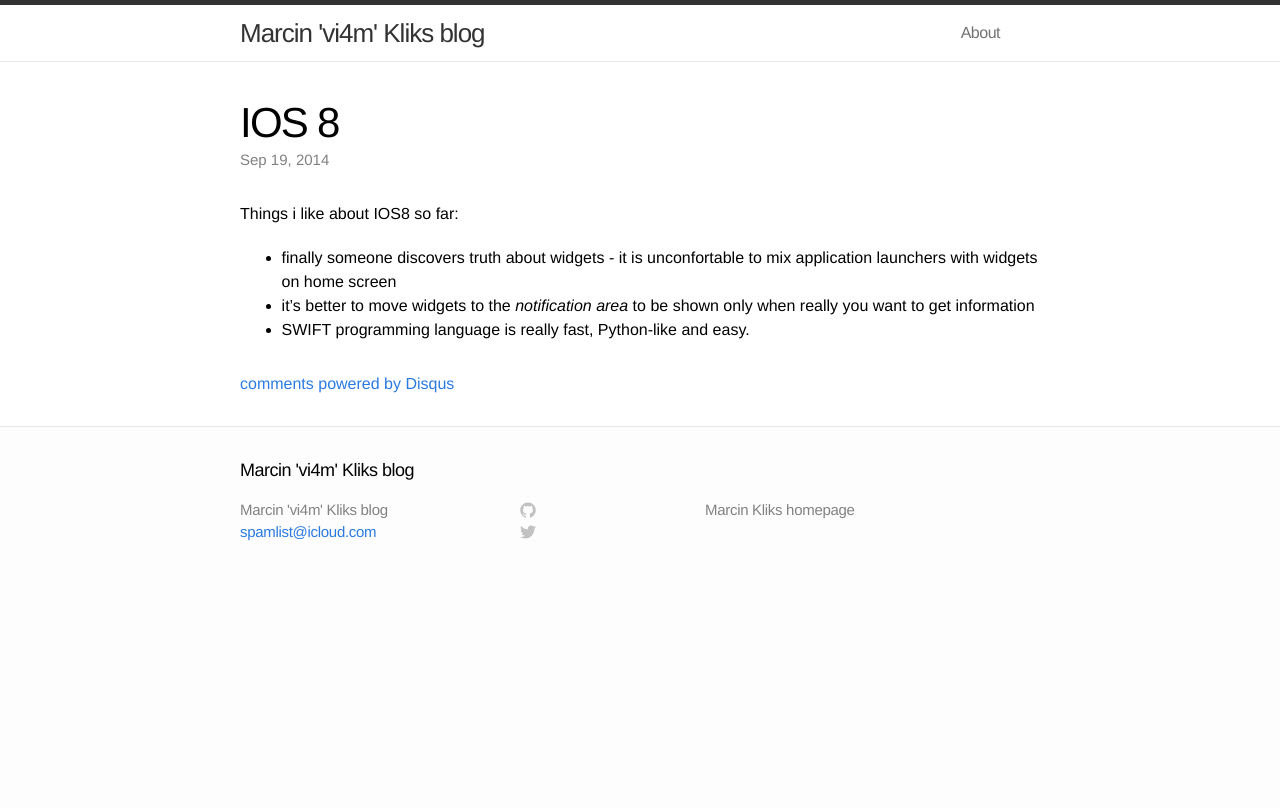
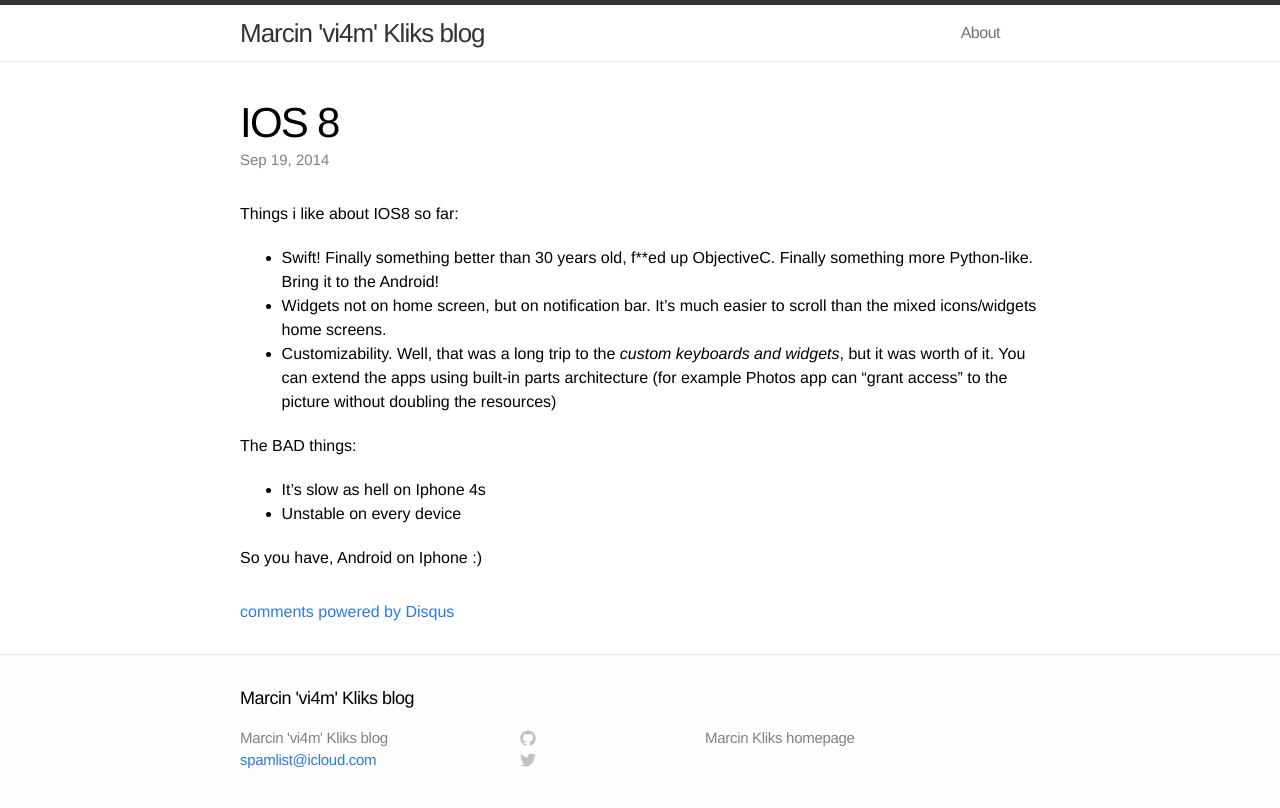
Before and after one commit to vi4m/vi4m.github.io, a Jekyll site: the page built from _posts/2014-09-19-ios8.markdown, in a window 1280 px wide. Shown: the top 808 px of the page. Built offline with Jekyll 4.4.1, drawn with Linux system fonts in a browser that asks for light colours; comment, search, counter and statistics services are not loaded.

Commit message:
Update 2014-09-19-ios8.markdown

```diff
--- a/_posts/2014-09-19-ios8.markdown
+++ b/_posts/2014-09-19-ios8.markdown
@@ -6,6 +6,14 @@ comments: true
 
 Things i like about IOS8 so far:
 
-* finally someone discovers truth about widgets - it is unconfortable to mix application launchers with widgets on home screen
-* it's better to move widgets to the *notification area* to be shown only when really you want to get information
-* SWIFT programming language is really fast, Python-like and easy.
+* Swift! Finally something better than 30 years old, f**ed up ObjectiveC. Finally something more Python-like. Bring it to the Android!
+* Widgets not on home screen, but on notification bar. It's much easier to scroll than the mixed icons/widgets home screens.
+* Customizability. Well, that was a long trip to the *custom keyboards and widgets*, but it was worth of it. You can extend the apps using built-in parts architecture (for example Photos app can "grant access" to the picture without doubling the resources)
+
+
+The BAD things:
+* It's slow as hell on Iphone 4s
+* Unstable on every device
+
+
+So you have, Android on Iphone :)
```
